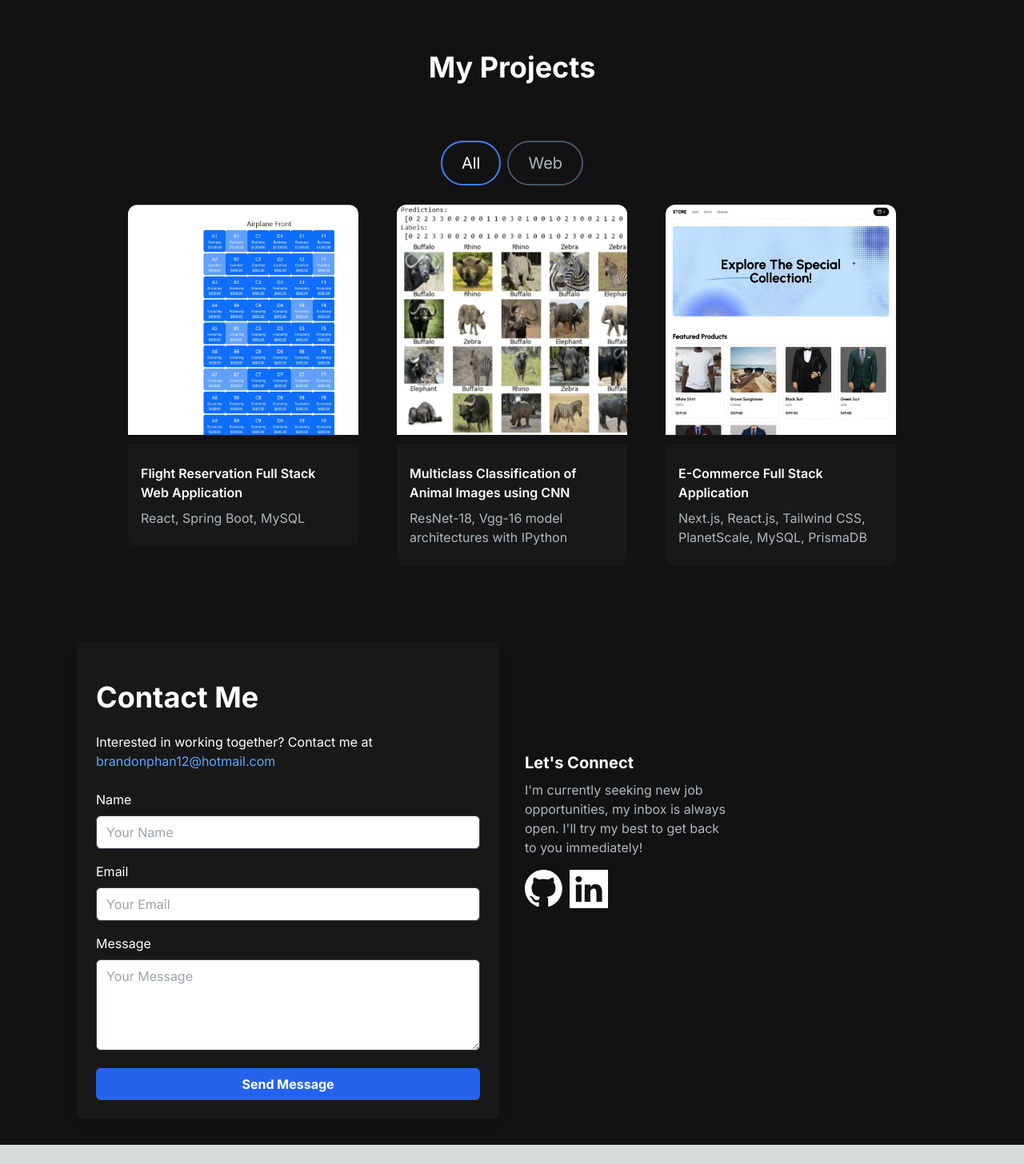
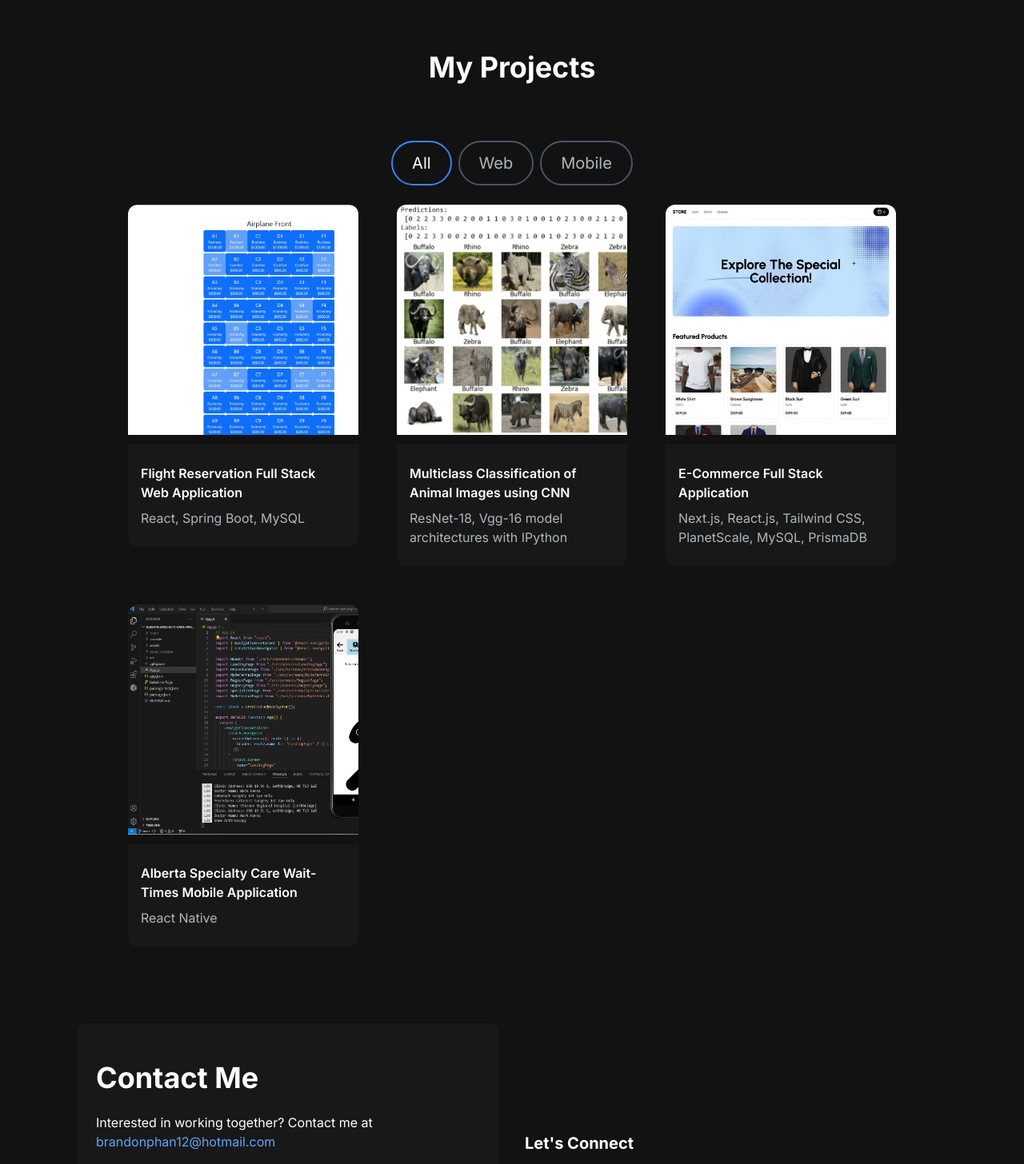
Before and after one commit to B-Phan/portfolio-website, a Next.js app: page / in a window 1280 px wide. Shown: the part 1209-2665 px from the top of the page at 80% size. Before the commit the page ends 2641 px from the top, so only its background shows below. Built offline with nearby package versions, Linux system fonts and the light colour scheme.

Commit message:
made updates

```diff
--- a/src/app/components/ProjectsSection.jsx
+++ b/src/app/components/ProjectsSection.jsx
@@ -32,6 +32,15 @@ const projectsData = [
       gitUrl: "https://github.com/B-Phan/e-commerce-webapp",
       previewUrl: "/"
     },
+    {
+      id: 4,
+      title: "Alberta Specialty Care Wait-Times Mobile Application",
+      description: "React Native",
+      image: "/images/projects/4.png",
+      tag: ["All", "Mobile"],
+      gitUrl: "https://github.com/Brandonlac/alberta-specialty-care-wait-times/tree/main",
+      previewUrl: "https://www.youtube.com/watch?v=Nu_xVqOGK54"
+    },
 ];
 
 const ProjectsSection = () => {
@@ -62,6 +71,11 @@ const ProjectsSection = () => {
             name="Web"
             isSelected={tag === "Web"}
           />
+          <ProjectTag
+            onClick={handleTagChange}
+            name="Mobile"
+            isSelected={tag === "Mobile"}
+          />
         </div>
         <div className="grid md:grid-cols-3 gap-8 md:gap-12">
           {filteredProjects.map((project) => (
```
Also changed, not shown: public/images/projects/4.png (added).
